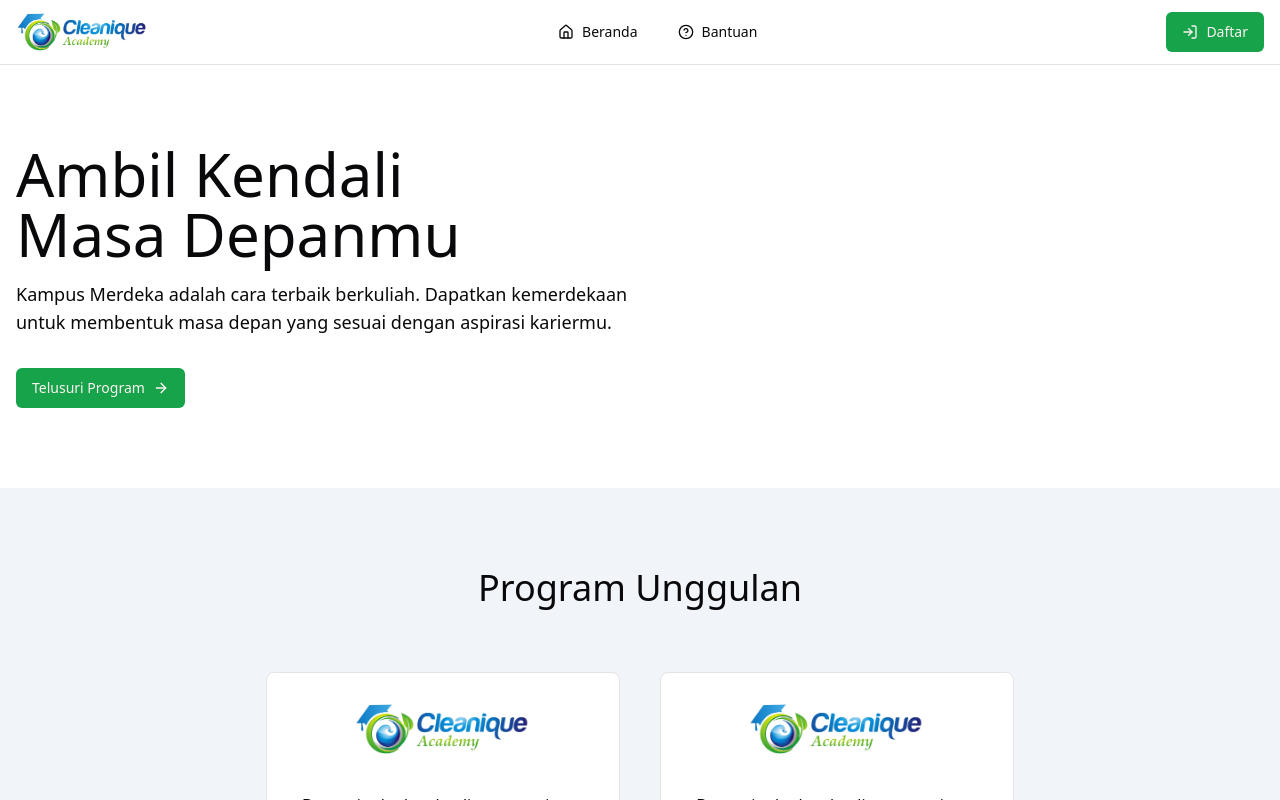
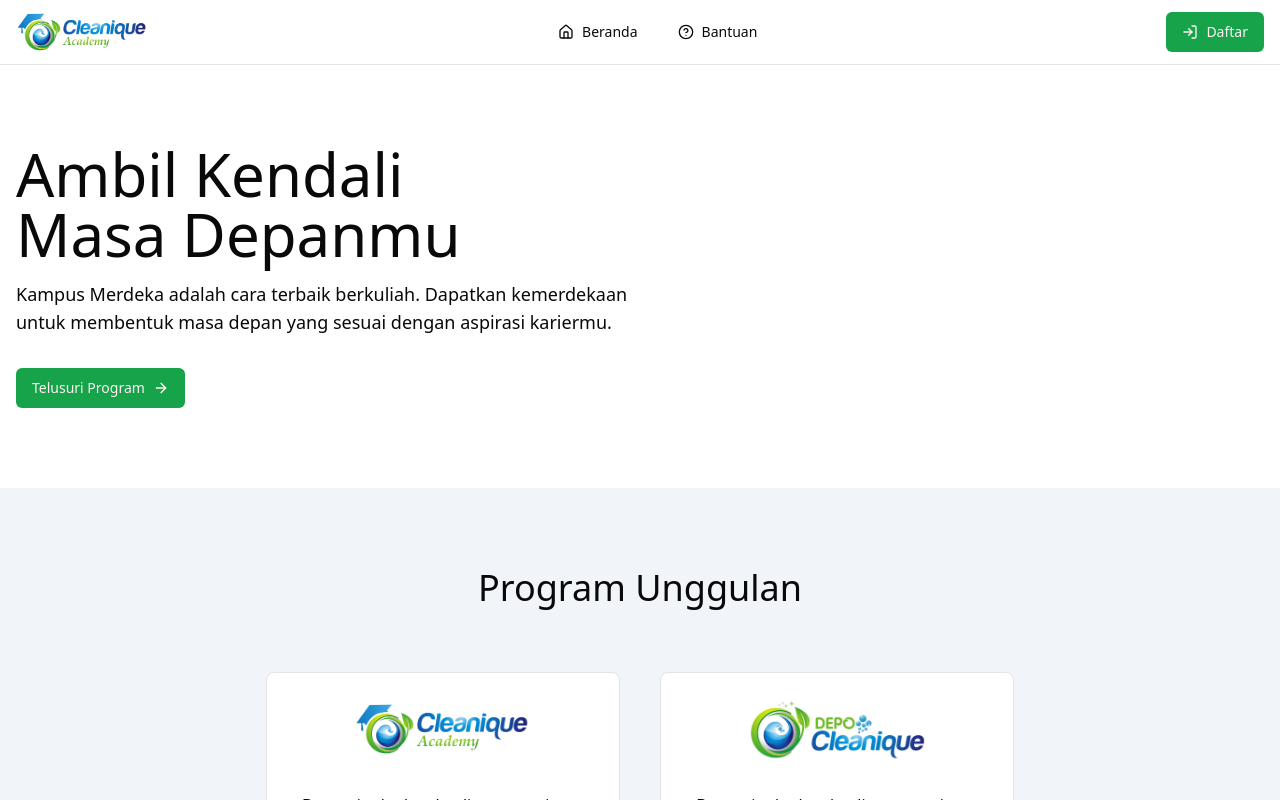
Before and after one commit to shendrongddv/Indotech-Cleanique-Academy-Frontend-Next, a Next.js app: page / in a window 1280 px wide. Shown: the top 800 px of the page. Built offline with nearby package versions, Linux system fonts and the light colour scheme.

Commit message:
Minggu 3

```diff
--- a/app/(homepage)/page.tsx
+++ b/app/(homepage)/page.tsx
@@ -71,8 +71,8 @@ export default function Homepage() {
             <div className="rounded-lg border bg-white p-4 md:p-6 flex flex-col gap-8 text-center justify-start">
               <figure className="h-16 w-auto flex justify-center items-center">
                 <Image
-                  src="/logo.png"
-                  alt="Cleanique Academy"
+                  src="/depo-cleanique.webp"
+                  alt="Depo Cleanique"
                   height={100}
                   width={100}
                   className="h-full w-auto"
@@ -84,7 +84,9 @@ export default function Homepage() {
               </p>
 
               <Link
-                href="#"
+                href="https://depocleanique.co.id/"
+                target="_blank"
+                rel="noopener noreferrer"
                 className={cn(
                   buttonVariants({ variant: "default" }),
                   "mt-auto"
```
Also changed, not shown: public/depo-cleanique.webp (added).
